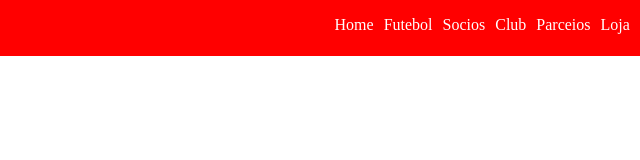
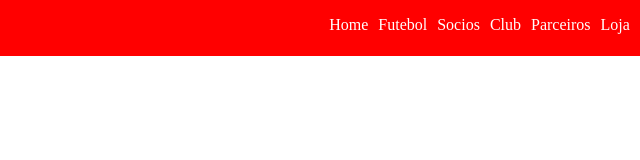
Before and after one commit to viniciureis/spartax1, a plain HTML site: page blog.html in a window 1280 px wide. Shown: the full height of the page, 640-1280 px from the left. Drawn offline with Linux system fonts and the light colour scheme.

Commit message:
Update blog.html

```diff
--- a/blog.html
+++ b/blog.html
@@ -23,7 +23,7 @@
         </a>
 
         <a href="index.html">
-            <li>Parceios</li>
+            <li>Parceiros</li>
         </a>
         <a href="index.html">
             <li>Loja</li>
```
